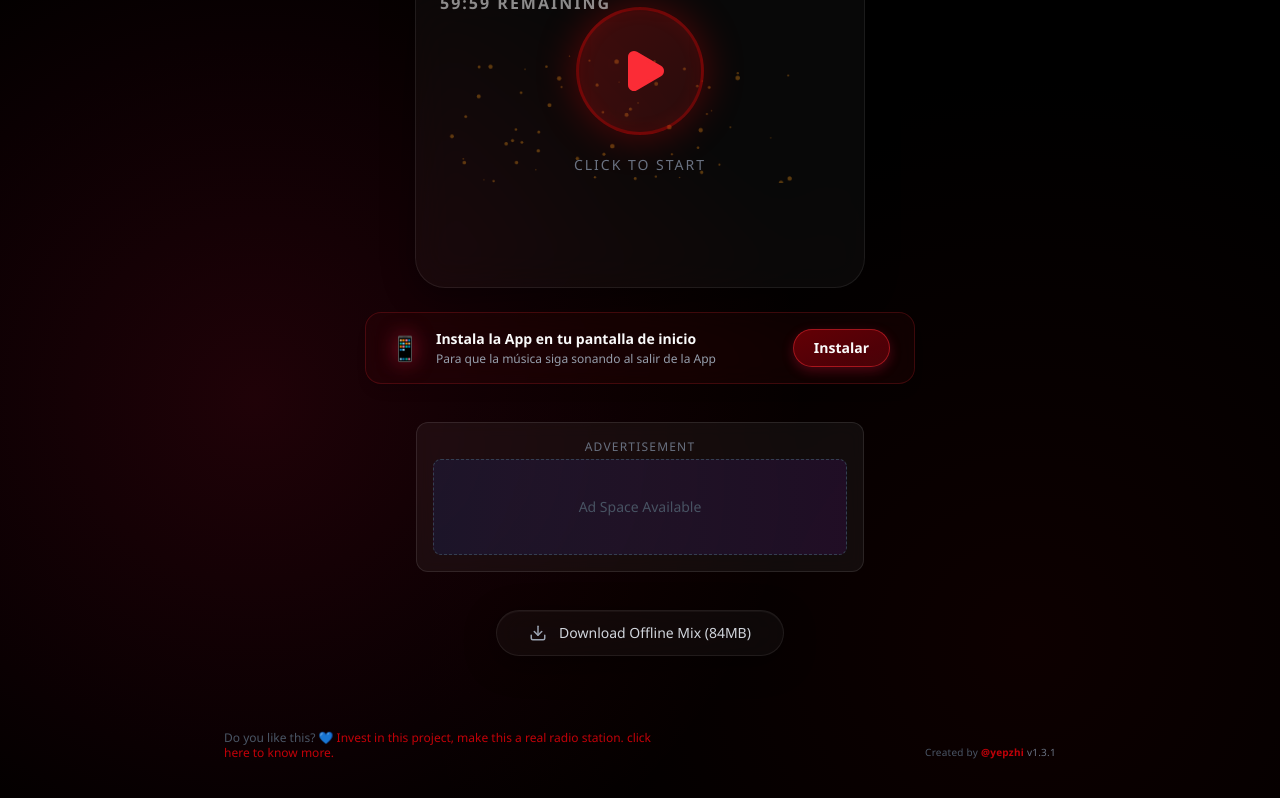
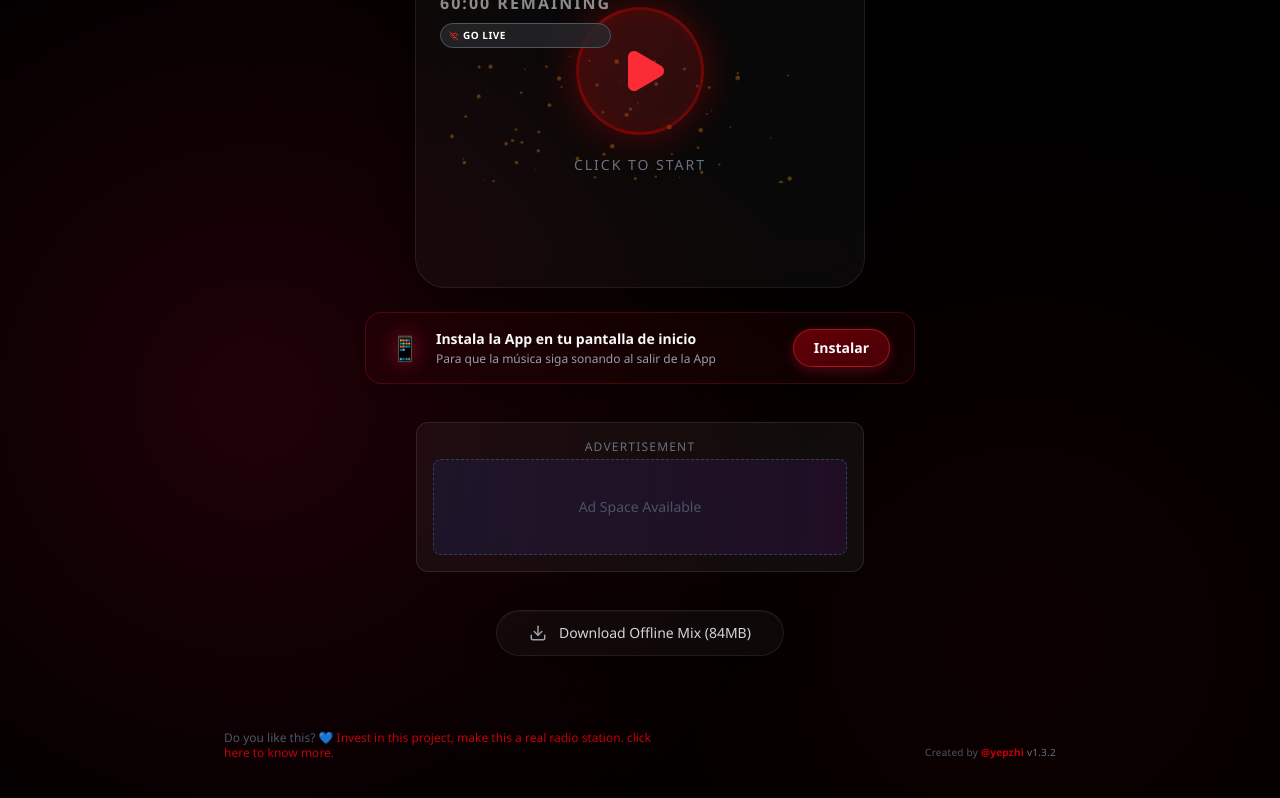
Before and after one commit to yepzhi/hopRadio, a React (Vite) app: page / in a window 1280 px wide. Both pictures are taken after a click on the button "Download Offline Mix (84MB)". Shown: the part 262-1060 px from the top of the page. Built offline with nearby package versions, Linux system fonts and the light colour scheme.

Commit message:
feat: v1.3.2 - Fix offline countdown, add Go Live button, inject iOS audio attributes

```diff
--- a/src/App.jsx
+++ b/src/App.jsx
@@ -16,6 +16,9 @@ function App() {
   const [downloadProgress, setDownloadProgress] = useState(0);
 
   // PWA State
+  const [offlineTime, setOfflineTime] = useState(3600); // 1 hour in seconds
+
+  // PWA State
   const [deferredPrompt, setDeferredPrompt] = useState(null);
   const [showInstallBanner, setShowInstallBanner] = useState(false);
 
@@ -23,6 +26,38 @@ function App() {
   const canvasRef = useRef(null);
   const animationRef = useRef(null);
   const particles = useRef([]);
+
+  // Countdown Timer Logic
+  useEffect(() => {
+    let timer;
+    if (downloadProgress === 100 && isPlaying) {
+      timer = setInterval(() => {
+        setOfflineTime(prev => (prev > 0 ? prev - 1 : 0));
+      }, 1000);
+    }
+    return () => clearInterval(timer);
+  }, [downloadProgress, isPlaying]);
+
+  const handleGoLive = () => {
+    // Reset Verification: Stop simulated offline, go back to live stream
+    setDownloadProgress(0);
+    setOfflineTime(3600);
+
+    // Stop current playback (which user thinks is offline)
+    if (isPlaying) {
+      radio.pause(); // Stop engine
+      setIsPlaying(false);
+    }
+
+    // Slight delay then restart live (optional, or let user press play)
+    // User requested "button to go back to live music or restart player".
+    // We'll reset to initial state so they see "CLICK TO START" or auto-play.
+    // Let's reset fully.
+    setTimeout(() => {
+      // Optional: Auto-start live? Let's verify user preference. "restart player".
+      // Just stopping resets the UI to "Live" (since downloadProgress is 0)
+    }, 100);
+  };
 
   useEffect(() => {
     // Network Status
@@ -244,11 +279,25 @@ function App() {
         </div>
 
         {/* Top Left Status / Countdown */}
+        {/* Top Left Status / Countdown */}
         <div className="absolute top-6 left-6 z-20 flex flex-col items-start">
           {downloadProgress === 100 && (
-            <div className="text-xs font-bold tracking-[2px] text-green-400 animate-pulse">
-              OFFLINE MODE <br />
-              <span className="text-white text-base">59:59 REMAINING</span>
+            <div className="flex flex-col gap-2">
+              <div className="text-xs font-bold tracking-[2px] text-green-400 animate-pulse">
+                OFFLINE MODE <br />
+                <span className="text-white text-base">
+                  {Math.floor(offlineTime / 60)}:{(offlineTime % 60).toString().padStart(2, '0')} REMAINING
+                </span>
+              </div>
+
+              {/* Go Back Live Button */}
+              <button
+                onClick={handleGoLive}
+                className="flex items-center gap-1 text-[10px] font-bold bg-zinc-800/80 hover:bg-zinc-700 text-white px-2 py-1 rounded-full border border-gray-600 transition-all uppercase tracking-wider"
+              >
+                <WifiOff size={10} className="text-red-500" />
+                <span>Go Live</span>
+              </button>
             </div>
           )}
         </div>
@@ -348,7 +397,7 @@ function App() {
         </div>
         <div className="pointer-events-auto">
           <div className="text-gray-600 text-[10px] tracking-wide">
-            Created by <a href="https://yepzhi.com" target="_blank" rel="noreferrer" className="text-red-700 hover:text-red-500 transition-colors font-bold">@yepzhi</a> <span className="text-gray-500">v1.3.1</span>
+            Created by <a href="https://yepzhi.com" target="_blank" rel="noreferrer" className="text-red-700 hover:text-red-500 transition-colors font-bold">@yepzhi</a> <span className="text-gray-500">v1.3.2</span>
           </div>
         </div>
       </div>
--- a/src/audio/RadioEngine.js
+++ b/src/audio/RadioEngine.js
@@ -205,6 +205,22 @@ class RadioEngine {
 
                 // Preload next track for gapless feel
                 this._preloadNext();
+            },
+            onload: () => {
+                // DIRECT DOM MANIPULATION FOR iOS 26
+                // Howler creates an HTML5 Audio element but doesn't expose strict attributes we need for background video-like behavior
+                try {
+                    const audioNode = this.howl._sounds[0]._node;
+                    if (audioNode) {
+                        audioNode.setAttribute('playsinline', 'true');
+                        audioNode.setAttribute('webkit-playsinline', 'true');
+                        audioNode.setAttribute('x-webkit-airplay', 'allow');
+                        audioNode.preload = 'auto'; // Force buffer
+                        console.log("RadioEngine: Injected iOS attributes into audio node");
+                    }
+                } catch (e) {
+                    console.warn("RadioEngine: Failed to inject iOS attributes", e);
+                }
             },
             onend: () => {
                 this._playNext();
```
